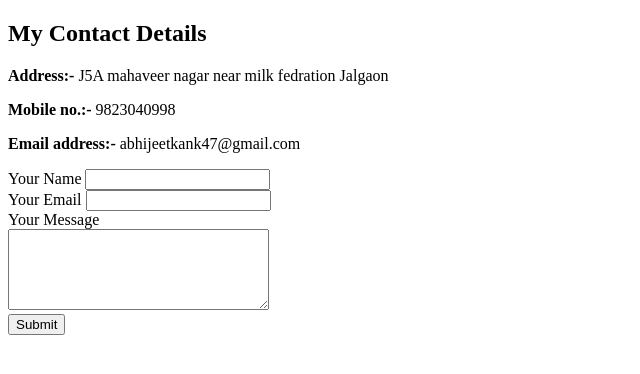
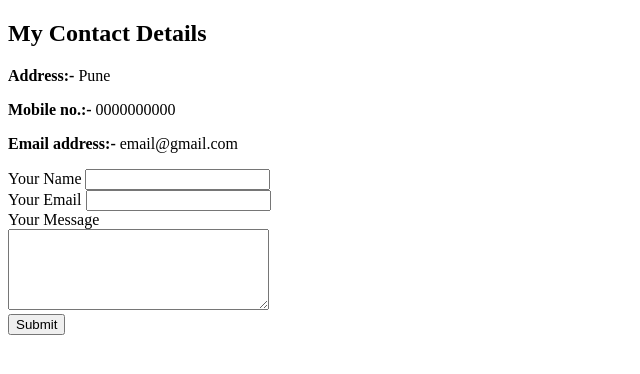
Before and after one commit to abhijeetkank/CV, a plain HTML site: page Contact.html in a window 1280 px wide. Shown: the whole page, without its empty margins (0-640 px from the left). Drawn offline with Linux system fonts and the light colour scheme.

Commit message:
updated Personal details changes

```diff
--- a/Contact.html
+++ b/Contact.html
@@ -10,9 +10,9 @@
 
 <body>
   <h2>My Contact Details</h2>
-  <p><b>Address:-</b> J5A mahaveer nagar near milk fedration Jalgaon </p>
-  <p><b>Mobile no.:-</b> 9823040998 </p>
-  <p><b>Email address:-</b> abhijeetkank47@gmail.com</p>
+  <p><b>Address:-</b> Pune </p>
+  <p><b>Mobile no.:-</b> 0000000000 </p>
+  <p><b>Email address:-</b> email@gmail.com</p>
 
   <form action="mailto:abhijeetkank3@gmail.com" enctype="text/plain">
     <label>Your Name</label>
```
